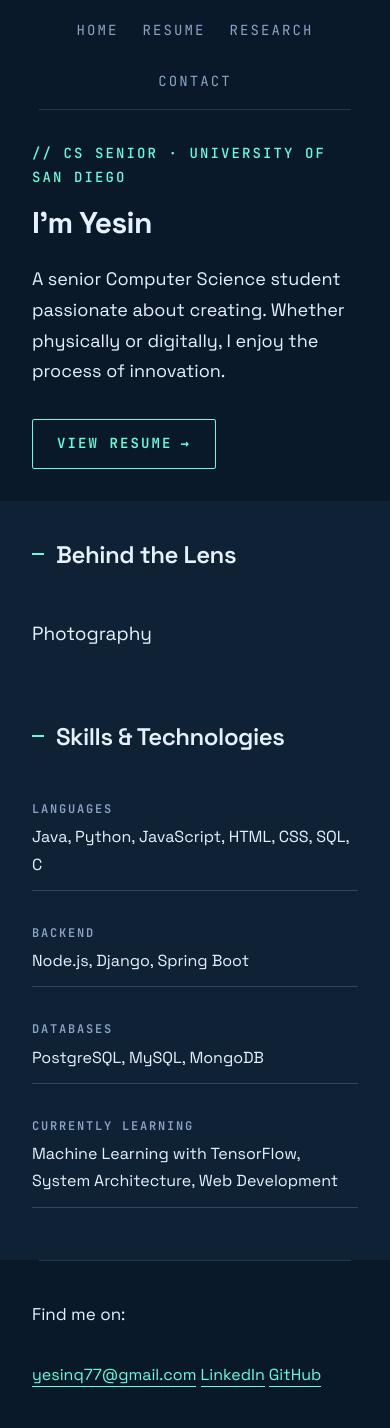
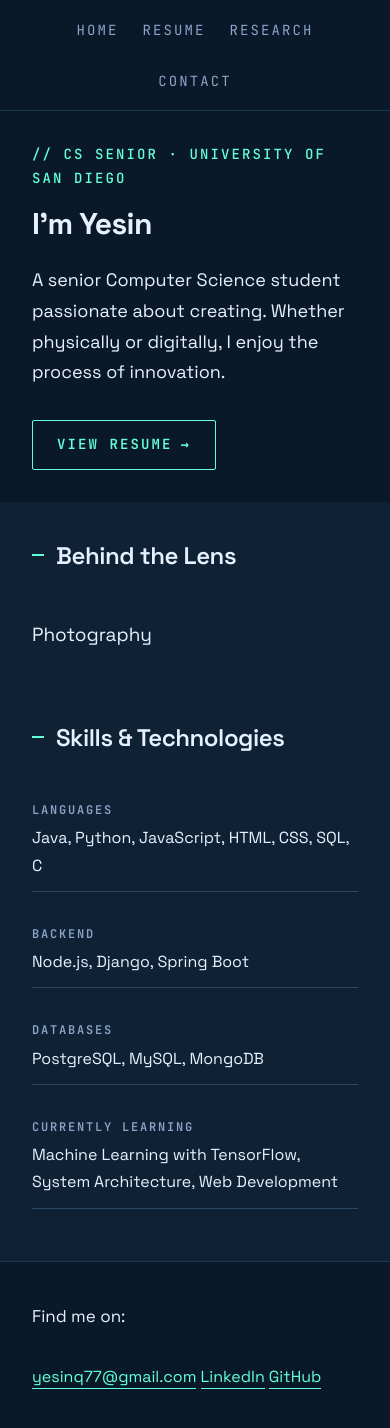
Before and after one commit to y3s1n/personal-portfolio, a plain HTML site: page index.html in a window 390 px wide. Drawn offline with Linux system fonts and the light colour scheme.

Commit message:
Cleaned up styles

```diff
--- a/styles.css
+++ b/styles.css
@@ -136,8 +136,8 @@ address {
     --color-text-accent:    var(--cyan-500);
     --color-text-emphasis:  var(--cyan-300);
 
-    --color-bg-page:     var(--navy-900);
-    --color-bg-surface:  var(--navy-800);
+    --color-bg-deck:     var(--navy-900);
+    --color-bg-page:     var(--navy-800);
     --color-bg-elevated: var(--navy-700);
 
     --color-border-subtle:   var(--navy-600);
@@ -169,7 +169,7 @@ body {
     font-weight: var(--font-normal);
     line-height: var(--leading-relaxed);
     color: var(--color-text-primary);
-    background-color: var(--color-bg-surface);
+    background-color: var(--color-bg-page);
     min-height: 100vh;
     -webkit-font-smoothing: antialiased;
 }
@@ -194,7 +194,8 @@ main > .container {
 
 header {
     padding: var(--space-lg) 0;
-    background: var(--color-bg-page);
+    background: var(--color-bg-deck);
+    border-bottom: var(--border-thin) solid var(--color-border-subtle);
     position: sticky;
     top: 0;
     z-index: var(--z-nav);
@@ -210,33 +211,9 @@ section:last-child {
 }
 
 footer {
-    background: var(--color-bg-page);
+    background: var(--color-bg-deck);
+    border-top: var(--border-thin) solid var(--color-border-subtle);
     padding: var(--space-4xl) 0 var(--space-5xl);
-    position: relative;
-}
-
-/* ---- Hairlines ---- */
-
-header::after {
-    content: '';
-    position: absolute;
-    bottom: 0;
-    left: 50%;
-    transform: translateX(-50%);
-    width: 80%;
-    height: 1px;
-    background: var(--color-border-subtle);
-}
-
-footer::before {
-    content: '';
-    position: absolute;
-    top: 0;
-    left: 50%;
-    transform: translateX(-50%);
-    width: 80%;
-    height: 1px;
-    background: var(--color-border-subtle);
 }
 
 /* ---- Headings ---- */
@@ -419,7 +396,7 @@ address {
 /* ---- Hero ---- */
 
 .hero {
-    background: var(--color-bg-page);
+    background: var(--color-bg-deck);
     padding: var(--space-6xl) 0;
     margin-bottom: 0;
 }
@@ -470,7 +447,7 @@ address {
 
 .btn:hover {
     background: var(--color-text-accent);
-    color: var(--color-bg-page);
+    color: var(--color-bg-deck);
 }
 
 .btn,
@@ -504,10 +481,6 @@ address {
         font-size: 1.5rem;
     }
 
-    #timeline {
-        padding-left: var(--space-2xl);
-    }
-
     .hero {
         padding: var(--space-3xl) 0;
     }
@@ -528,21 +501,17 @@ address {
     header {
         position: static;
         background: white;
+        border: 0;
     }
 
     footer {
         background: white;
+        border: 0;
     }
 
     section {
         margin-bottom: 2rem;
         page-break-inside: avoid;
-    }
-
-    section:not(:last-child)::after,
-    header::after,
-    footer::before {
-        display: none;
     }
 
     a {
```
